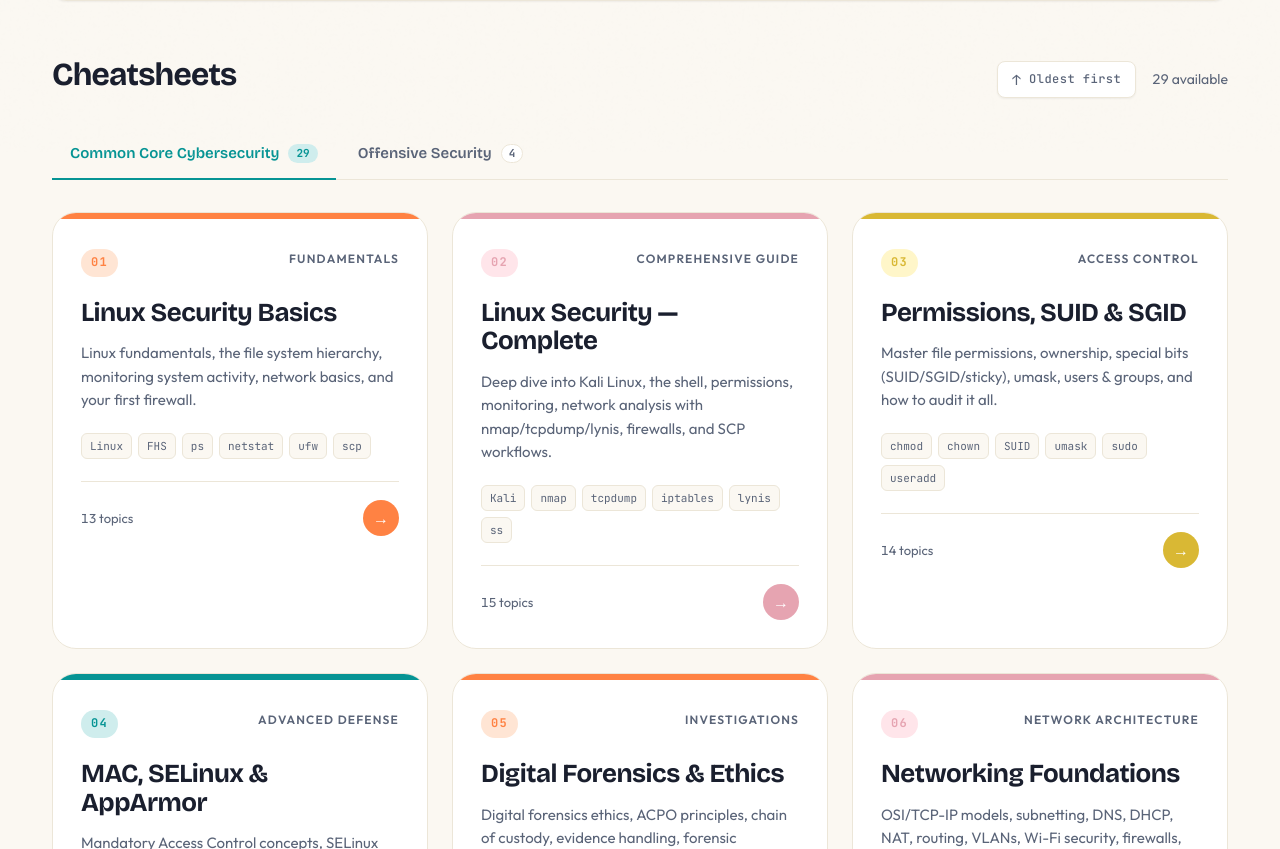
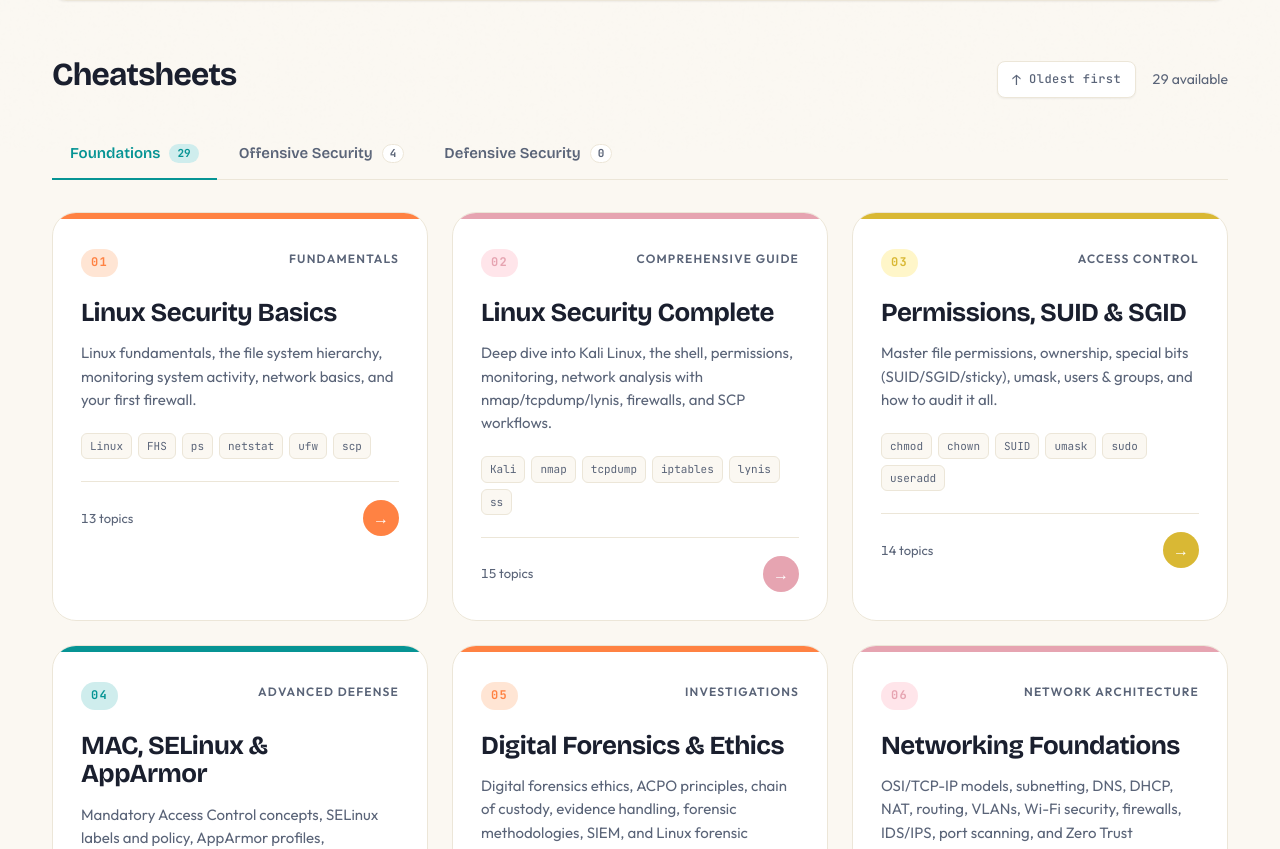
Before and after one commit to nishtman-k/cyber-study-hub, a Next.js app: page / in a window 1280 px wide. Shown: the part 648-1497 px from the top of the page. Built offline with nearby package versions, Linux system fonts and the light colour scheme.

Commit message:
added new tab for Defensive security and fixed some styling issues

```diff
--- a/content/common-core/basics.md
+++ b/content/common-core/basics.md
@@ -1,4 +1,4 @@
-# Linux Security — Cheatsheet
+# Linux Security Basics
 
 ---
 
--- a/content/common-core/security.md
+++ b/content/common-core/security.md
@@ -1,4 +1,4 @@
-# Linux Security
+# Linux Security Complete
 
 ---
 
--- a/data/cheatsheets.ts
+++ b/data/cheatsheets.ts
@@ -12,7 +12,7 @@
 export type CheatsheetColor = "orange" | "pink" | "yellow" | "teal" | "red";
 
 /** Landing-page tab a cheatsheet belongs to. */
-export type CheatsheetCategory = "common-core" | "offensive";
+export type CheatsheetCategory = "common-core" | "offensive" | "defensive";
 
 export const DEFAULT_CATEGORY: CheatsheetCategory = "common-core";
 
@@ -34,8 +34,9 @@ export interface Cheatsheet {
 
 /** Tabs shown on the landing page, in display order. */
 export const CATEGORIES: { id: CheatsheetCategory; label: string }[] = [
-  { id: "common-core", label: "Common Core Cybersecurity" },
+  { id: "common-core", label: "Foundations" },
   { id: "offensive", label: "Offensive Security" },
+  { id: "defensive", label: "Defensive Security" },
 ];
 
 /** A cheatsheet's category, resolving the default for untagged entries. */
@@ -522,7 +523,7 @@ export const CHEATSHEETS: Cheatsheet[] = [
   },
   {
     "id": "security",
-    "title": "Linux Security — Complete",
+    "title": "Linux Security Complete",
     "subtitle": "Comprehensive guide",
     "description": "Deep dive into Kali Linux, the shell, permissions, monitoring, network analysis with nmap/tcpdump/lynis, firewalls, and SCP workflows.",
     "tags": [
```
Also changed, not shown: 1 other file (tests, documents, lock files or other folders).
